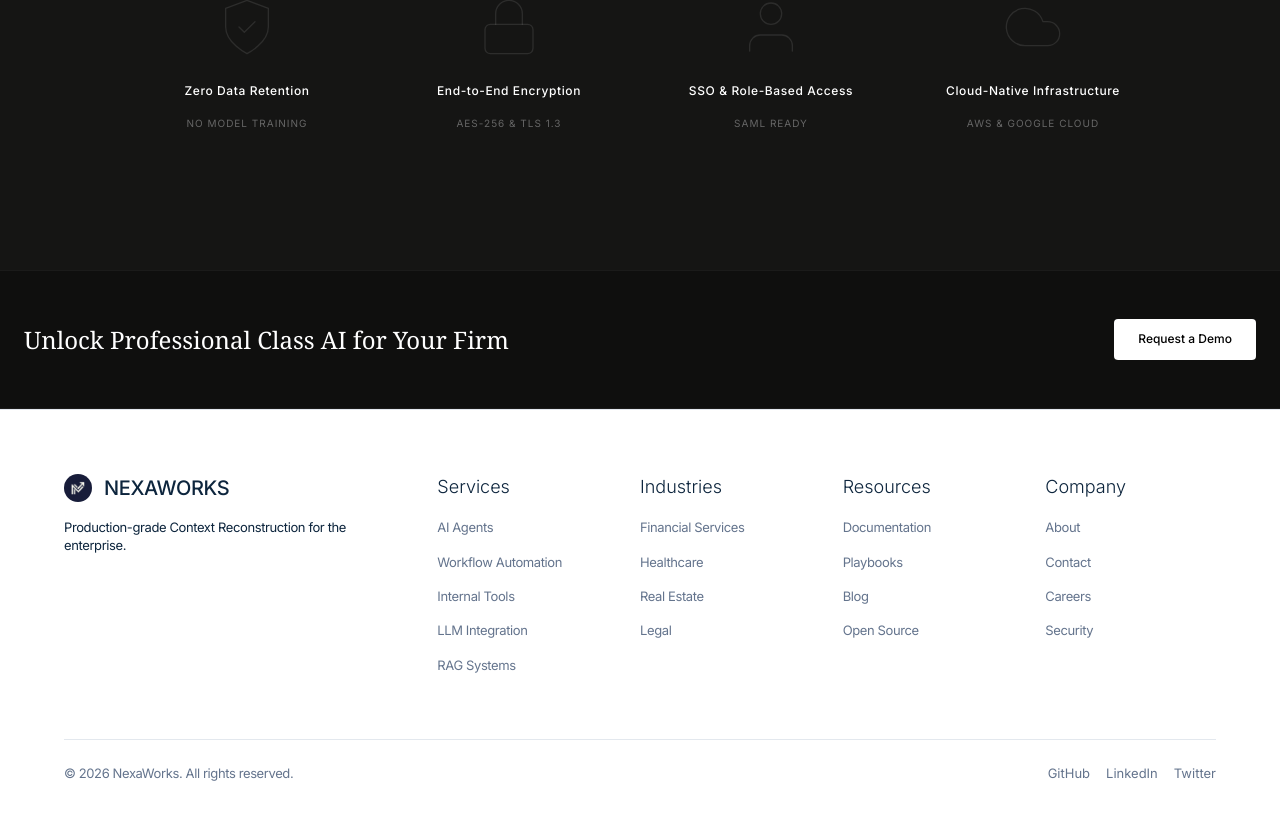
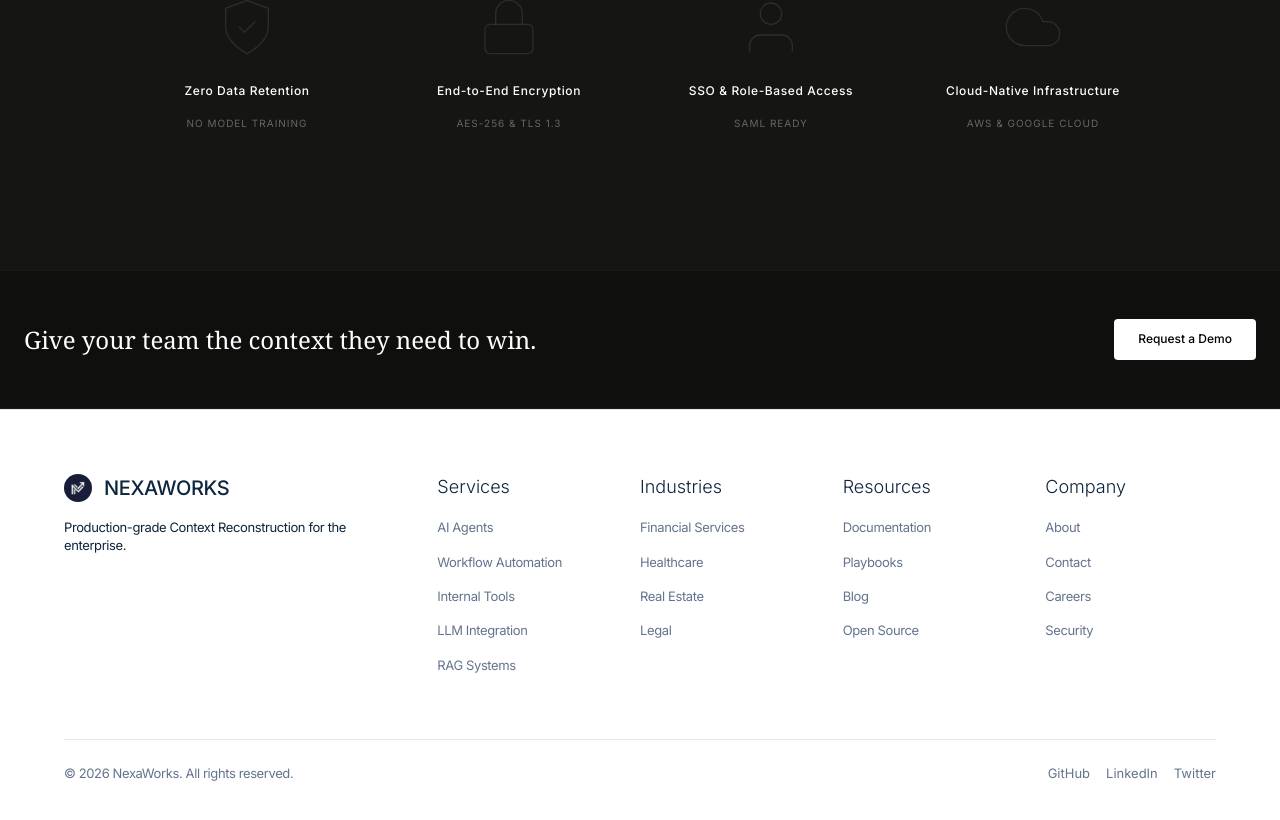
Before and after one commit to sahilghewari/NexaWorks-v4, a Next.js app: page / in a window 1280 px wide. Shown: the part 5484-6304 px from the top of the page. Built offline with nearby package versions, Linux system fonts and the light colour scheme.

Commit message:
fix: update footer cta tagline

```diff
--- a/src/app/page.tsx
+++ b/src/app/page.tsx
@@ -179,7 +179,7 @@ export default function Home() {
 
       <section className="footer-cta-section">
         <div className="footer-cta-container">
-          <h2 className="footer-cta-title">Unlock Professional Class AI for Your Firm</h2>
+          <h2 className="footer-cta-title">Give your team the context they need to win.</h2>
           <Link href="/contact" className="btn-solid-white">Request a Demo</Link>
         </div>
       </section>
```
